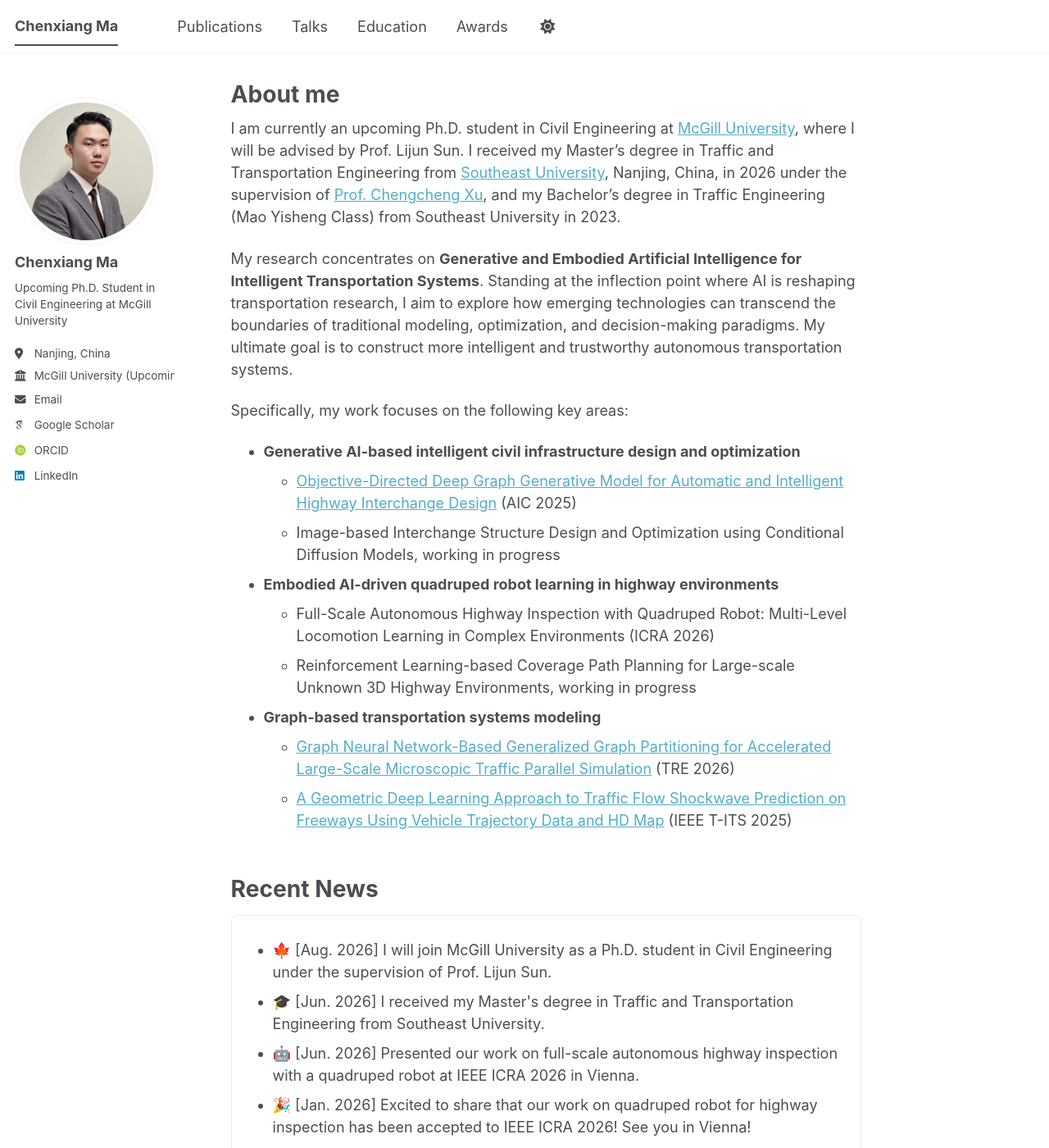
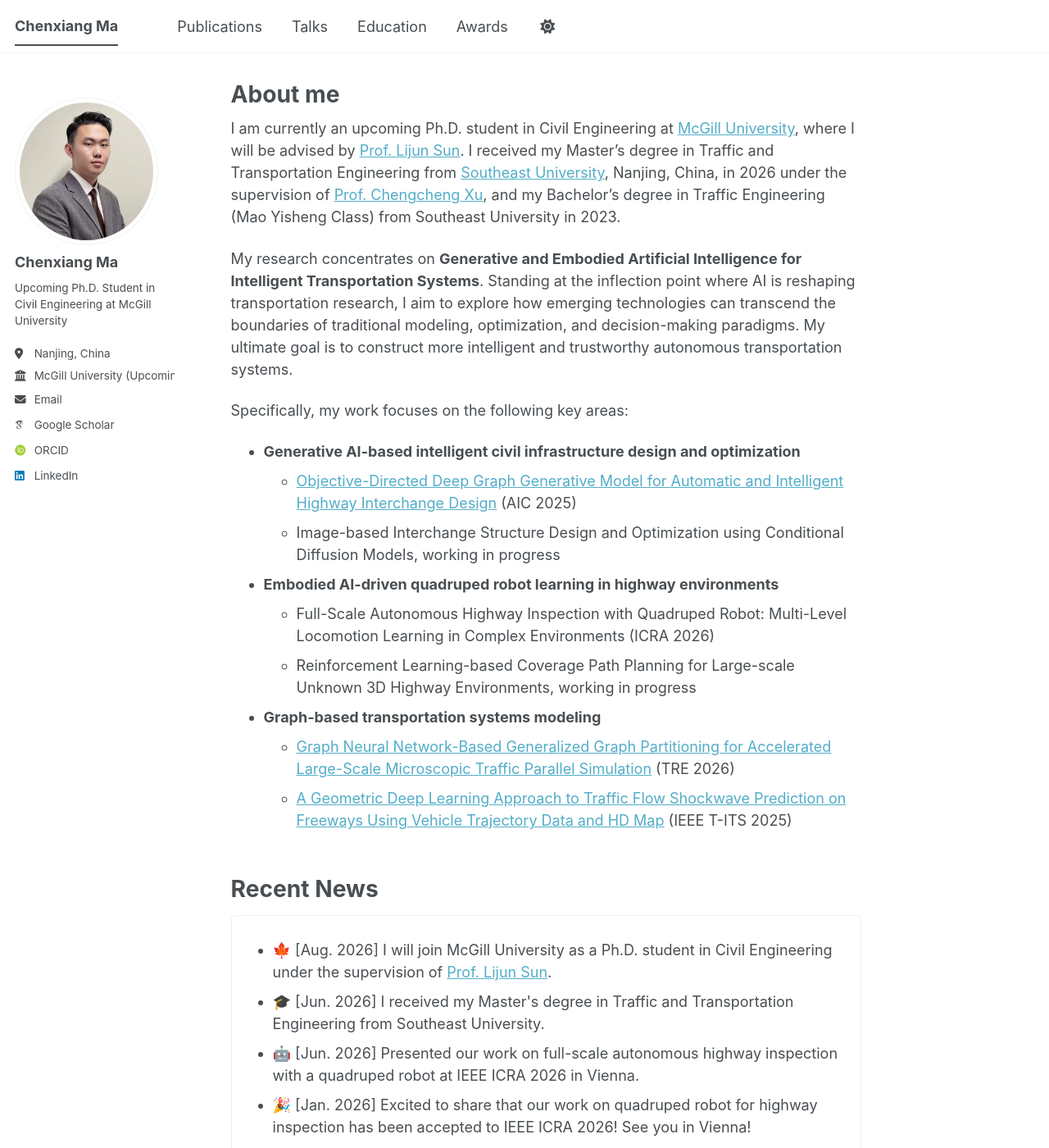
Before and after one commit to macxii23/macxii23.github.io, a Jekyll site: the page built from _pages/about.md, in a window 1280 px wide and 1400 px high. Shown: the whole window at 82% size. Built offline with Jekyll 4.4.1, drawn with Linux system fonts in a browser that asks for light colours; some web fonts are replaced; a script bundle is joined from its source files by our own code; library files that are not in the unit come from our copies; part of the change alters nothing that is shown.

```diff
--- a/_pages/about.md
+++ b/_pages/about.md
@@ -7,7 +7,7 @@ redirect_from:
   - /about.html
 ---
 
-I am currently an upcoming Ph.D. student in Civil Engineering at [McGill University](https://www.mcgill.ca/), where I will be advised by Prof. Lijun Sun. I received my Master's degree in Traffic and Transportation Engineering from [Southeast University](https://www.seu.edu.cn/), Nanjing, China, in 2026 under the supervision of [Prof. Chengcheng Xu](https://scholar.google.com/citations?user=LzmJ1nkAAAAJ&hl=en), and my Bachelor's degree in Traffic Engineering (Mao Yisheng Class) from Southeast University in 2023.
+I am currently an upcoming Ph.D. student in Civil Engineering at [McGill University](https://www.mcgill.ca/), where I will be advised by [Prof. Lijun Sun](https://scholar.google.com/citations?user=qi4IEtkAAAAJ&hl=en). I received my Master's degree in Traffic and Transportation Engineering from [Southeast University](https://www.seu.edu.cn/), Nanjing, China, in 2026 under the supervision of [Prof. Chengcheng Xu](https://scholar.google.com/citations?user=LzmJ1nkAAAAJ&hl=en), and my Bachelor's degree in Traffic Engineering (Mao Yisheng Class) from Southeast University in 2023.
 
 My research concentrates on **Generative and Embodied Artificial Intelligence for Intelligent Transportation Systems**. Standing at the inflection point where AI is reshaping transportation research, I aim to explore how emerging technologies can transcend the boundaries of traditional modeling, optimization, and decision-making paradigms. My ultimate goal is to construct more intelligent and trustworthy autonomous transportation systems.
 
@@ -31,7 +31,7 @@ Specifically, my work focuses on the following key areas:
 
 <div style="max-height: 500px; overflow-y: auto; padding: 10px; border: 1px solid #eee; border-radius: 5px;">
 <ul>
-  <li>🍁 [Aug. 2026] I will join McGill University as a Ph.D. student in Civil Engineering under the supervision of Prof. Lijun Sun.  </li>
+  <li>🍁 [Aug. 2026] I will join McGill University as a Ph.D. student in Civil Engineering under the supervision of <a href="https://scholar.google.com/citations?user=qi4IEtkAAAAJ&amp;hl=en">Prof. Lijun Sun</a>.  </li>
   <li>🎓 [Jun. 2026] I received my Master's degree in Traffic and Transportation Engineering from Southeast University.  </li>
   <li>🤖 [Jun. 2026] Presented our work on full-scale autonomous highway inspection with a quadruped robot at IEEE ICRA 2026 in Vienna.  </li>
   <li>🎉 [Jan. 2026] Excited to share that our work on quadruped robot for highway inspection has been accepted to IEEE ICRA 2026! See you in Vienna!  </li>
```
